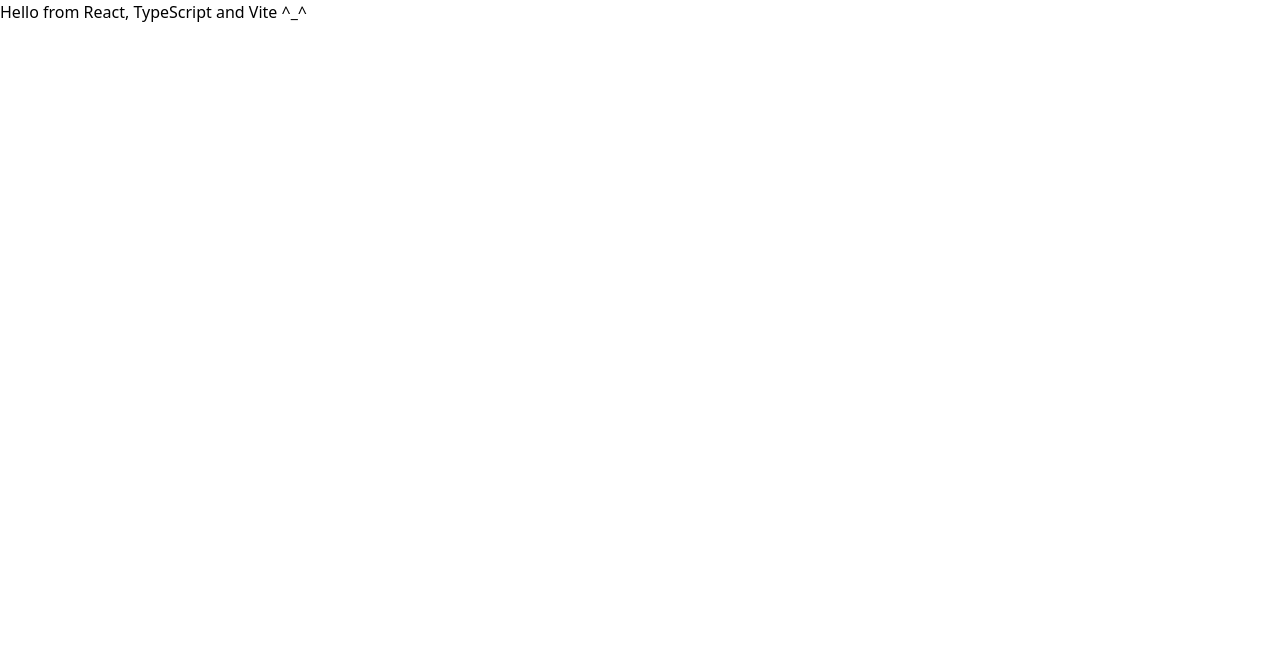
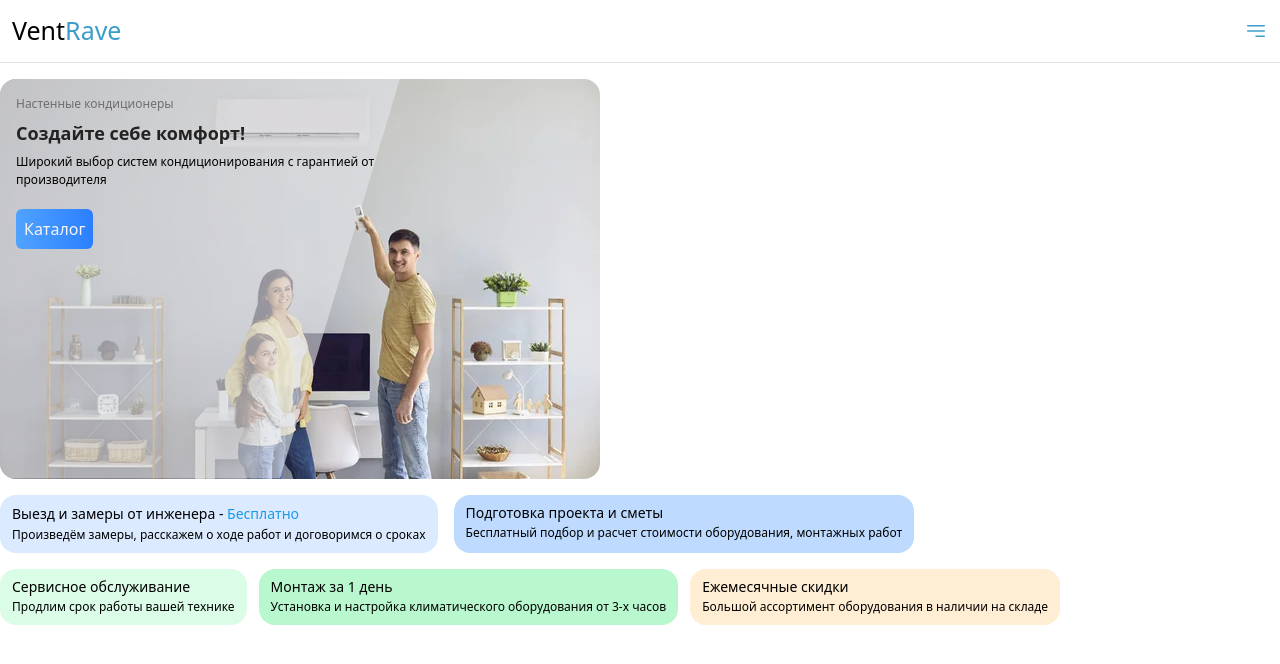
Before and after one commit to Vb3519/softVent_website, a React (Vite) app: page / in a window 1280 px wide. Shown: the top 664 px of the page. Built offline with nearby package versions, Linux system fonts and the light colour scheme.

Commit message:
верстка, стили, контент главной страницы

```diff
--- a/src/components/App.tsx
+++ b/src/components/App.tsx
@@ -1,7 +1,221 @@
 import React from 'react';
+import { HiOutlineViewGrid } from 'react-icons/hi';
+import { CiStar } from 'react-icons/ci';
+import { GrCart } from 'react-icons/gr';
+import { GiStack } from 'react-icons/gi';
+
+import hvac_family from '../assets/images/hvac_family.jpg';
 
 const App = () => {
-  return <h1 className="">Hello from React, TypeScript and Vite ^_^</h1>;
+  return (
+    <>
+      <header className="flex justify-between">
+        <div className="w-full flex justify-between p-3 border-b-1 border-b-[rgba(114,114,114,0.2)]">
+          <div className="flex items-center">
+            <span className="text-[25px]">Vent</span>
+            <span className="text-[25px] text-[#3b9dca]">Rave</span>
+          </div>
+          <button className="cursor-pointer">
+            <svg
+              xmlns="http://www.w3.org/2000/svg"
+              fill="none"
+              viewBox="0 0 24 24"
+              strokeWidth={1.5}
+              stroke="currentColor"
+              className="size-6 text-[#3b9dca]"
+            >
+              <path
+                strokeLinecap="round"
+                strokeLinejoin="round"
+                d="M3.75 6.75h16.5M3.75 12h16.5M12 17.25h8.25"
+              />
+            </svg>
+          </button>
+        </div>
+      </header>
+
+      <main className="mt-4">
+        <section className="flex flex-col gap-4">
+          <div className="relative">
+            <div className="h-full w-[70%] max-w-[400px] absolute top-0 left-0 rounded-tl-2xl rounded-bl-2xl bg-gray-200 opacity-60 test"></div>
+            <div className="w-[50%] max-w-[400px] flex flex-col absolute left-4 top-4">
+              <span className="text-[12px] font-[500] text-[#6E6E6E] mb-2">
+                Настенные кондиционеры
+              </span>
+              <p className="text-[18px] text-[#232323] font-[600] leading-6 mb-2">
+                Создайте себе комфорт!
+              </p>
+              <p className="mb-1 text-[12px]">
+                Широкий выбор систем кондиционирования с гарантией от
+                производителя
+              </p>
+              <a
+                href="#"
+                className="w-fit h-full mt-4 p-2 bg-gradient-to-r from-blue-400 to-blue-500 rounded-md text-[whitesmoke] font-[500]"
+              >
+                Каталог
+              </a>
+            </div>
+            <div className="rounded-2xl">
+              <img
+                className="rounded-2xl"
+                src={hvac_family}
+                alt="семья настраивает кондиционер"
+              ></img>
+            </div>
+          </div>
+
+          <div className="flex flex-col gap-4">
+            <ul className="flex gap-4">
+              <li className="flex flex-col gap-2 p-3 bg-blue-100 rounded-2xl">
+                <h3 className="text-[14px] font-[500] leading-[14px]">
+                  <span>Выезд и замеры от инженера - </span>
+                  <span className="text-[#1b9ae9]">Бесплатно</span>
+                </h3>
+                <p className="text-[12px] leading-[12px]">
+                  Произведём замеры, расскажем о ходе работ и договоримся о
+                  сроках
+                </p>
+              </li>
+              <li className="flex flex-col gap-2 p-3 bg-blue-200 rounded-2xl">
+                <h3 className="text-[14px] font-[500] leading-[12px]">
+                  Подготовка проекта и сметы
+                </h3>
+                <p className="text-[12px] leading-[12px]">
+                  Бесплатный подбор и расчет стоимости оборудования, монтажных
+                  работ
+                </p>
+              </li>
+            </ul>
+
+            <ul className="flex gap-3">
+              <li className="flex flex-col gap-2 p-3 bg-green-100 rounded-2xl">
+                <h3 className="text-[14px] font-[500] leading-[12px]">
+                  Сервисное обслуживание
+                </h3>
+                <p className="text-[12px] leading-[12px]">
+                  Продлим срок работы вашей технике
+                </p>
+              </li>
+              <div className="flex flex-col gap-2 p-3 bg-green-200 rounded-2xl">
+                <h3 className="text-[14px] font-[500] leading-[12px]">
+                  Монтаж за 1 день
+                </h3>
+                <p className="text-[12px] leading-[12px]">
+                  Установка и настройка климатического оборудования от 3-х часов
+                </p>
+              </div>
+              <li className="flex flex-col gap-2 p-3 bg-orange-100 rounded-2xl">
+                <h3 className="text-[14px] font-[500] leading-[12px]">
+                  Ежемесячные скидки
+                </h3>
+                <p className="text-[12px] leading-[12px]">
+                  Большой ассортимент оборудования в наличии на складе
+                </p>
+              </li>
+            </ul>
+          </div>
+        </section>
+      </main>
+    </>
+  );
 };
 
 export default App;
+
+{
+  /* <div className="flex items-center justify-between p-4 border-b-1 border-[rgba(114,114,114,0.2)]">
+        <p>г. Санкт-Петербург, пр-т Наставников, 40</p>
+        <p>Пн-Пт 09:00-18:00</p>
+        <nav>
+          <ul className="flex gap-3">
+            <li className="p-1 cursor-pointer">О компании</li>
+            <li className="p-1 cursor-pointer">Акции и скидки</li>
+            <li className="flex items-center gap-1 cursor-pointer">
+              Сервис
+              <div>
+                <svg
+                  xmlns="http://www.w3.org/2000/svg"
+                  fill="none"
+                  viewBox="0 0 24 24"
+                  stroke-width="1.5"
+                  stroke="currentColor"
+                  className="mt-[3px] size-4"
+                >
+                  <path
+                    stroke-linecap="round"
+                    stroke-linejoin="round"
+                    d="m19.5 8.25-7.5 7.5-7.5-7.5"
+                  />
+                </svg>
+              </div>
+            </li>
+            <li className="p-1 cursor-pointer">Контакты</li>
+          </ul>
+        </nav>
+      </div>
+
+      <div className="flex gap-4 px-5 justify-between">
+        <div className="flex items-center">
+          <span>Vent</span>
+          <span>Rave</span>
+        </div>
+
+        <div className="flex items-center gap-3">
+          <button className="p-2 rounded-md bg-[#1B9AE9] cursor-pointer">
+            <HiOutlineViewGrid className="text-[25px] text-[whitesmoke]" />
+          </button>
+          <div className="flex items-center relative">
+            <input
+              className="p-2 pr-8 bg-gray-200 rounded-md outline-none"
+              placeholder="Поиск"
+            />
+            <div className="absolute left-[190px] cursor-pointer">
+              <svg
+                xmlns="http://www.w3.org/2000/svg"
+                fill="none"
+                viewBox="0 0 24 24"
+                stroke-width="1.5"
+                stroke="currentColor"
+                className="size-5 text-gray-500"
+              >
+                <path
+                  stroke-linecap="round"
+                  stroke-linejoin="round"
+                  d="m21 21-5.197-5.197m0 0A7.5 7.5 0 1 0 5.196 5.196a7.5 7.5 0 0 0 10.607 10.607Z"
+                />
+              </svg>
+            </div>
+          </div>
+        </div>
+
+        <div className="flex gap-5">
+          <div className="flex flex-col">
+            <p className="text-center">+7 (981) 755-47-56</p>
+            <p className="text-center">vb415@bk.ru</p>
+          </div>
+
+          <div className="flex flex-col">
+            <p className="text-center">+7 (981) 755-47-56</p>
+            <a className="text-center" href="#">
+              Заказать обратный звонок
+            </a>
+          </div>
+        </div>
+
+        <ul className="flex gap-5">
+          <li className="flex flex-col items-center">
+            <GiStack className="text-[25px]" />
+            Сравнение
+          </li>
+          <li className="flex flex-col items-center">
+            <CiStar className="text-[25px]" />
+            Избранное
+          </li>
+          <li className="flex flex-col items-center">
+            <GrCart className="text-[25px]" /> Корзина
+          </li>
+        </ul>
+      </div>
+      <div></div> */
+}
--- a/src/styles/style.css
+++ b/src/styles/style.css
@@ -1 +1,5 @@
 @import 'tailwindcss';
+
+.test {
+  clip-path: polygon(0 0, 100% 0, 70% 100%, 0 100%);
+}
--- /dev/null
+++ b/src/types/images.d.ts
@@ -0,0 +1,4 @@
+declare module '*.jpg' {
+  const value: string;
+  export default value;
+}
```
Also changed, not shown: src/assets/images/hvac_family.jpg (added).
